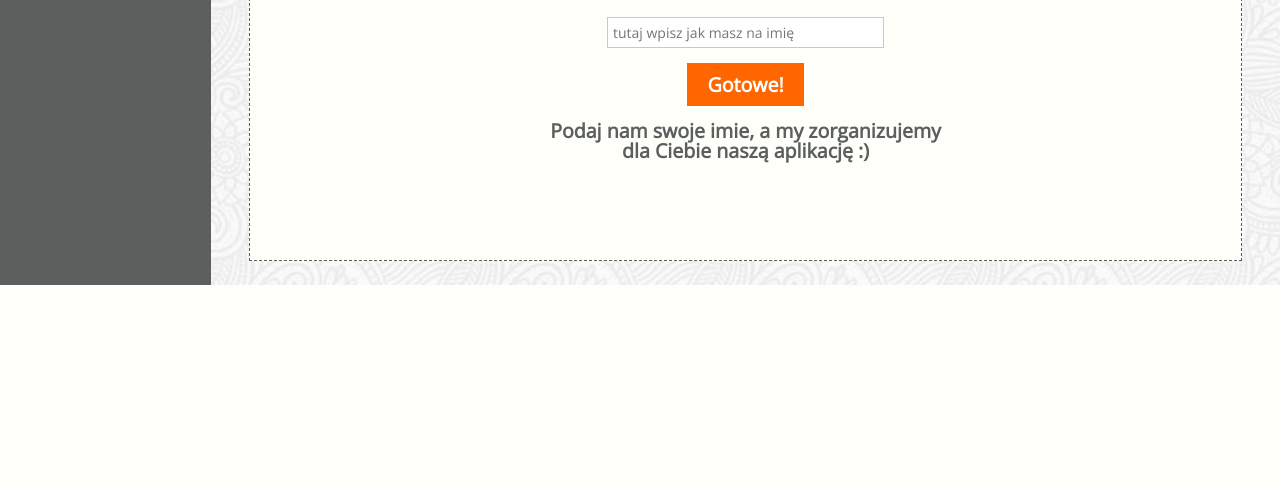
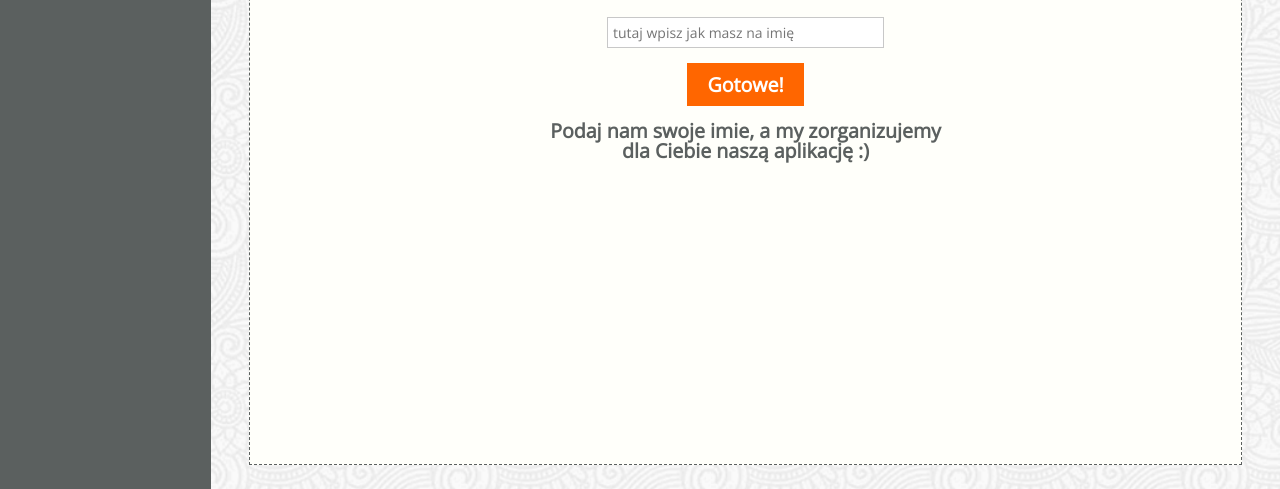
Before and after one commit to kingakw/PlanYourMeal, a website: page development/app.html in a window 1280 px wide. Shown: the part 311-800 px from the top of the page. Drawn offline with nearby package versions, Linux system fonts and the light colour scheme; files that its build step writes are made by us from their sources; files whose address does not match are found by name; a web font is replaced by a local one.

Commit message:
New user window fixed

```diff
--- a/development/scss/elements/_appMain.scss
+++ b/development/scss/elements/_appMain.scss
@@ -1,7 +1,7 @@
 .app__main {
   box-sizing: border-box;
   display: flex;
-  //height: 90vh;
+  height: 90vh;
   position: relative;
 
   .section__menu {
```
